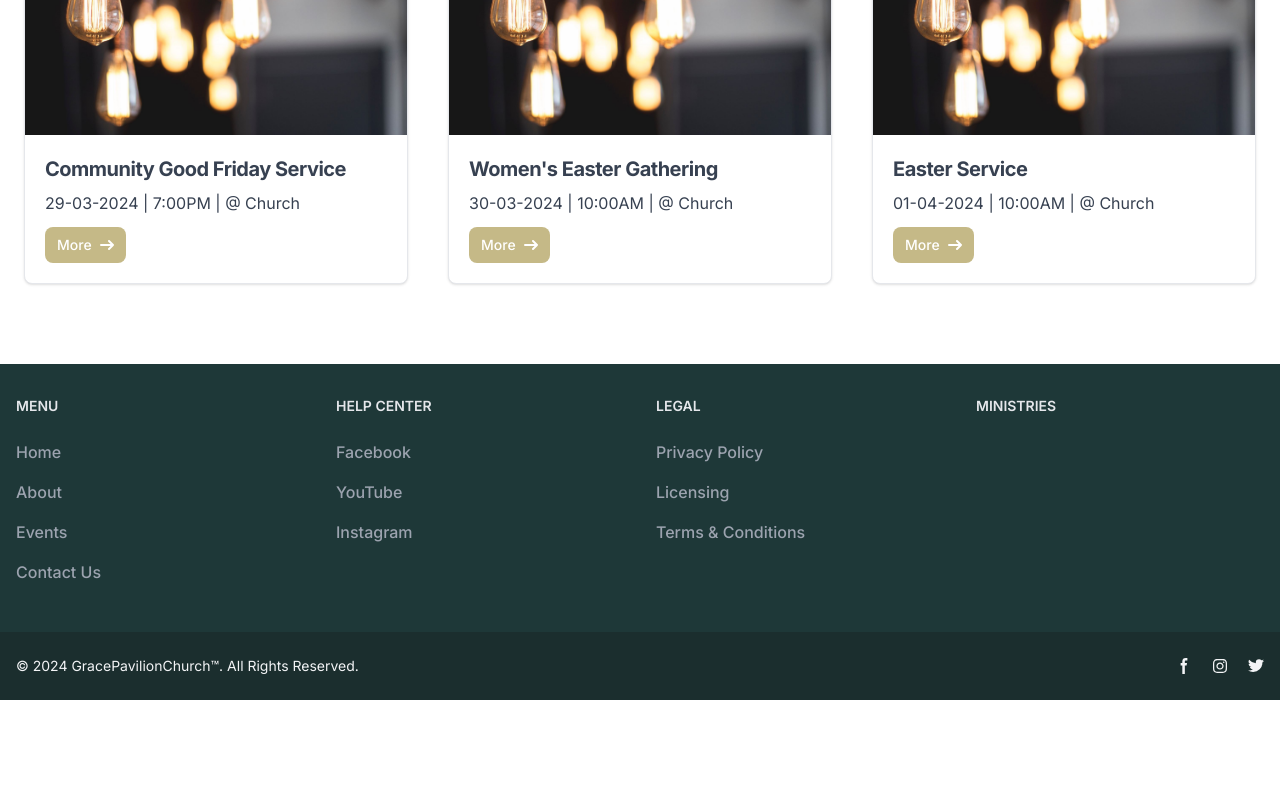
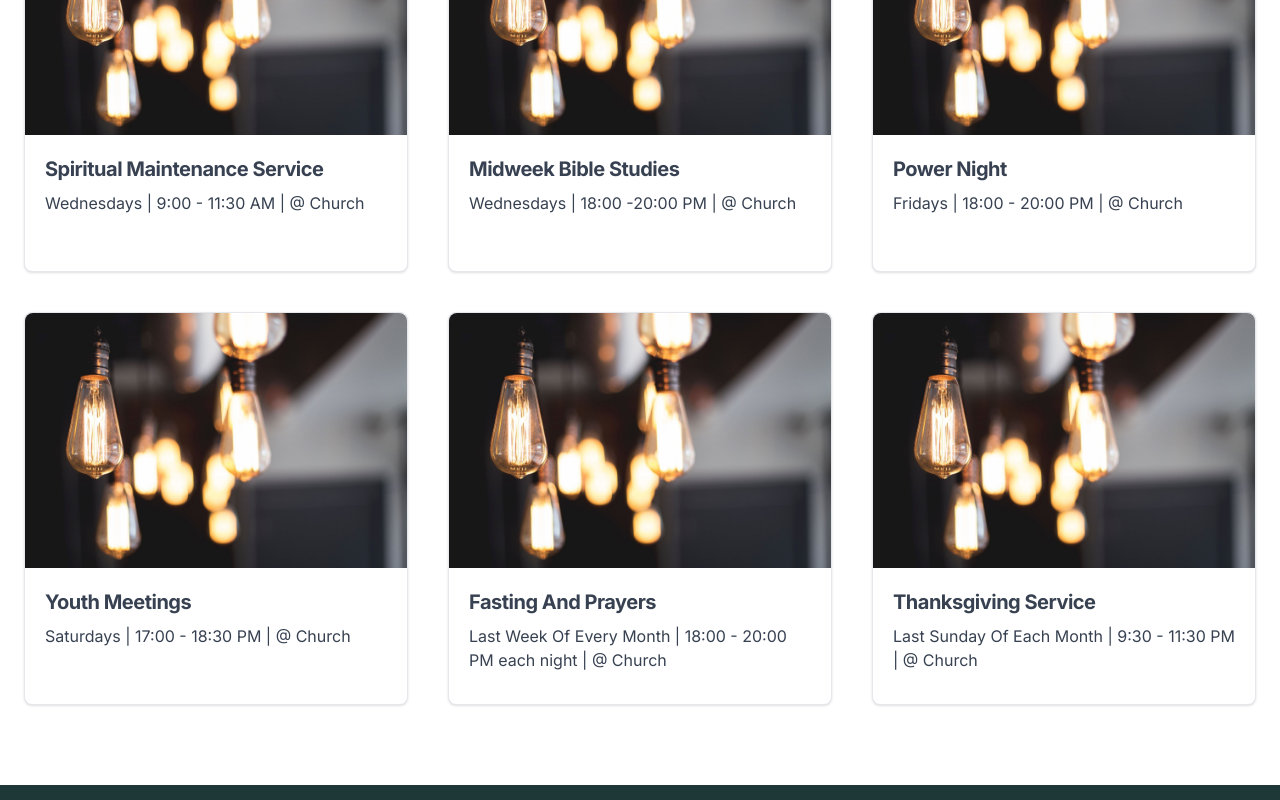
Before and after one commit to spyder1265/gpc, a Next.js app: page /events in a window 1280 px wide. Shown: the part 860-1660 px from the top of the page. Before the commit the page ends 1560 px from the top, so only its background shows below. Built offline with nearby package versions, Linux system fonts and the light colour scheme.

Commit message:
chore: Update import paths for Navbar and Footer components in about and other pages

```diff
--- a/app/about/im-new/page.js
+++ b/app/about/im-new/page.js
@@ -28,13 +28,11 @@ export default function About() {
       </section>
 
       <section className='flex flex-col w-full items-center justify-center'>
-        <div className='flex h-14 w-full bg-yellowShade/80 justify-center overflow-hidden relative'>
+        <div className='flex h-14 w-full bg-yellowShade/80 justify-center items-center overflow-hidden relative'>
           <div className='flex text-white font-semibold'>
             <div className='hover:bg-yellowShade py-4 px-2 active:bg-yellowActive'>
               <a href='/about'>About Us</a>
             </div>
-            <div className='hover:bg-yellowShade py-4 px-2 active:bg-yellowActive'>
-              <a href='/about/our-team'>Our Team</a>
             <div className='hover:bg-yellowShade py-4 px-2 active:bg-yellowActive'>
               <a href='/about/our-team'>Our Team</a>
             </div>
@@ -46,8 +44,8 @@ export default function About() {
             </div>
           </div>
         </div>
-        </div>
       </section>
+
       <section className='text-neutral-500 dark:text-neutral-400'>
         <div className='py-8 px-4 mx-auto max-w-screen-xl sm:py-16 lg:px-6'>
           <h2 className='mb-8 text-4xl tracking-tight font-extrabold text-yellowShade'>
--- a/app/about/page.js
+++ b/app/about/page.js
@@ -59,7 +59,7 @@ export default function About() {
               Welcome to Grace Pavilion Chapel!
             </p>
           </div>
-          <div className='flex flex-col text-left mx-80 gap-5'>
+          <div className='flex flex-col text-left mx-10 md:mx-80 gap-5'>
             <h1 className='flex justify-center text-center space-y-1 text-yellowShade md:text-[20px] font-bold'>
               Who We Are
             </h1>
--- a/app/events/page.js
+++ b/app/events/page.js
@@ -21,9 +21,7 @@ export default function Events() {
           </div>
           <div className='md:py-24 py-12 px-6 md:px-16 w-full'>
             <div className='flex flex-col gap-y-1 items-start justify-center text-left h-full'>
-              <h1 className='text-3xl md:text-5xl font-bold text-yellowShade'>
-                Events
-              </h1>
+              <h1 className='text-3xl md:text-5xl font-bold'>Events</h1>
             </div>
           </div>
         </div>
@@ -32,16 +30,16 @@ export default function Events() {
       <section className='flex flex-col w-full items-center justify-center'>
         <div className='flex flex-col h-full basis-4/6'>
           <div className='flex flex-col py-4 justify-center text-center md:pt-24 space-y-1 text-gray-700'>
-            <h2 className='flex justify-center font-bold text-4xl text-yellowShade leading-[46.8px] mb-4 tracking-normal'>
+            <h2 className='flex justify-center font-bold text-4xl leading-[46.8px] mb-4 text-yellowShade tracking-normal'>
               Events
             </h2>
-            <p className='flex justify-center text-xl font-semibold text-yellowShade/75'>
-              Mark your calendars for these great events
+            <p className='flex justify-center text-xl font-semibold'>
+              Mark your calendars for these great events coming up
             </p>
           </div>
-          <div className='flex flex-row gap-10 mt-8'>
+          <div className='grid grid-cols-2 md:grid-cols-3 gap-10 mt-8'>
             <div className='flex flex-col text-left'>
-              <div className='max-w-sm bg-white dark:bg-neutral-600 border border-gray-200 dark:border-neutral-500 rounded-lg shadow'>
+              <div className='max-w-sm bg-white border border-gray-200 rounded-lg shadow'>
                 <a href='#'>
                   <img
                     className='rounded-t-lg'
@@ -51,40 +49,19 @@ export default function Events() {
                 </a>
                 <div className='p-5'>
                   <a href='#'>
-                    <h5 className='mb-2 text-xl font-bold tracking-tight text-gray-700'>
-                      Community Good Friday Service
+                    <h5 className='mb-2 text-xl min-h-[84px] md:min-h-0 flex items-center font-bold tracking-tight text-gray-700'>
+                      Spiritual Maintenance Service
                     </h5>
                   </a>
-                  <p className='mb-3 font-normal text-gray-700'>
-                    29-03-2024 | 7:00PM | @ Church
+                  <p className='mb-3 font-normal text-gray-700 md:min-h-[48px]'>
+                    Wednesdays | 9:00 - 11:30 AM | @ Church
                   </p>
-                  <a
-                    href='#'
-                    className='inline-flex items-center px-3 py-2 text-sm font-medium text-center text-white bg-yellowShade rounded-lg hover:bg-greenActive focus:ring-4 focus:outline-none'
-                  >
-                    More
-                    <svg
-                      className='rtl:rotate-180 w-3.5 h-3.5 ms-2'
-                      aria-hidden='true'
-                      xmlns='http://www.w3.org/2000/svg'
-                      fill='none'
-                      viewBox='0 0 14 10'
-                    >
-                      <path
-                        stroke='currentColor'
-                        strokeLinecap='round'
-                        strokeLinejoin='round'
-                        strokeWidth='2'
-                        d='M1 5h12m0 0L9 1m4 4L9 9'
-                      />
-                    </svg>
-                  </a>
                 </div>
               </div>
             </div>
 
             <div className='flex flex-col text-left'>
-              <div className='max-w-sm bg-white dark:bg-neutral-600 border border-gray-200 dark:border-neutral-500 rounded-lg shadow'>
+              <div className='max-w-sm bg-white border border-gray-200 rounded-lg shadow'>
                 <a href='#'>
                   <img
                     className='rounded-t-lg'
@@ -92,42 +69,21 @@ export default function Events() {
                     alt=''
                   />
                 </a>
-                <div className='p-5'>
+                <div className='p-5 min-h-[216px] md:min-h-0'>
                   <a href='#'>
-                    <h5 className='mb-2 text-xl font-bold tracking-tight text-gray-700'>
-                      Women's Easter Gathering
+                    <h5 className='mb-2 text-xl min-h-[84px] md:min-h-0 flex items-center font-bold tracking-tight text-gray-700'>
+                      Midweek Bible Studies
                     </h5>
                   </a>
-                  <p className='mb-3 font-normal text-gray-700'>
-                    30-03-2024 | 10:00AM | @ Church
+                  <p className='mb-3 font-normal text-gray-700 md:min-h-[48px]'>
+                    Wednesdays | 18:00 -20:00 PM | @ Church
                   </p>
-                  <a
-                    href='#'
-                    className='inline-flex items-center px-3 py-2 text-sm font-medium text-center text-white bg-yellowShade rounded-lg hover:bg-greenActive focus:ring-4 focus:outline-none'
-                  >
-                    More
-                    <svg
-                      className='rtl:rotate-180 w-3.5 h-3.5 ms-2'
-                      aria-hidden='true'
-                      xmlns='http://www.w3.org/2000/svg'
-                      fill='none'
-                      viewBox='0 0 14 10'
-                    >
-                      <path
-                        stroke='currentColor'
-                        strokeLinecap='round'
-                        strokeLinejoin='round'
-                        strokeWidth='2'
-                        d='M1 5h12m0 0L9 1m4 4L9 9'
-                      />
-                    </svg>
-                  </a>
                 </div>
               </div>
             </div>
 
             <div className='flex flex-col text-left'>
-              <div className='max-w-sm bg-white dark:bg-neutral-600 border border-gray-200 dark:border-neutral-500 rounded-lg shadow'>
+              <div className='max-w-sm bg-white border border-gray-200 rounded-lg shadow'>
                 <a href='#'>
                   <img
                     className='rounded-t-lg'
@@ -135,36 +91,81 @@ export default function Events() {
                     alt=''
                   />
                 </a>
-                <div className='p-5'>
+                <div className='p-5 min-h-[216px] md:min-h-0'>
                   <a href='#'>
-                    <h5 className='mb-2 text-xl font-bold tracking-tight text-gray-700'>
-                      Easter Service
+                    <h5 className='mb-2 text-xl min-h-[84px] md:min-h-0 flex items-center font-bold tracking-tight text-gray-700'>
+                      Power Night
                     </h5>
                   </a>
-                  <p className='mb-3 font-normal text-gray-700'>
-                    01-04-2024 | 10:00AM | @ Church
+                  <p className='mb-3 font-normal text-gray-700 md:min-h-[48px]'>
+                    Fridays | 18:00 - 20:00 PM | @ Church
                   </p>
-                  <a
-                    href='#'
-                    className='inline-flex items-center px-3 py-2 text-sm font-medium text-center text-white bg-yellowShade rounded-lg hover:bg-greenActive focus:ring-4 focus:outline-none'
-                  >
-                    More
-                    <svg
-                      className='rtl:rotate-180 w-3.5 h-3.5 ms-2'
-                      aria-hidden='true'
-                      xmlns='http://www.w3.org/2000/svg'
-                      fill='none'
-                      viewBox='0 0 14 10'
-                    >
-                      <path
-                        stroke='currentColor'
-                        strokeLinecap='round'
-                        strokeLinejoin='round'
-                        strokeWidth='2'
-                        d='M1 5h12m0 0L9 1m4 4L9 9'
-                      />
-                    </svg>
+                </div>
+              </div>
+            </div>
+            <div className='flex flex-col text-left'>
+              <div className='max-w-sm bg-white border border-gray-200 rounded-lg shadow'>
+                <a href='#'>
+                  <img
+                    className='rounded-t-lg'
+                    src='/img/Background.jpg'
+                    alt=''
+                  />
+                </a>
+                <div className='p-5 min-h-[216px] md:min-h-0'>
+                  <a href='#'>
+                    <h5 className='mb-2 text-xl min-h-[84px] md:min-h-0 flex items-center font-bold tracking-tight text-gray-700'>
+                      Youth Meetings
+                    </h5>
                   </a>
+                  <p className='mb-3 font-normal text-gray-700 md:min-h-[48px]'>
+                    Saturdays | 17:00 - 18:30 PM | @ Church
+                  </p>
+                </div>
+              </div>
+            </div>
+
+            <div className='flex flex-col text-left'>
+              <div className='max-w-sm bg-white border border-gray-200 rounded-lg shadow'>
+                <a href='#'>
+                  <img
+                    className='rounded-t-lg'
+                    src='/img/Background.jpg'
+                    alt=''
+                  />
+                </a>
+                <div className='p-5 min-h-[216px] md:min-h-0'>
+                  <a href='#'>
+                    <h5 className='mb-2 text-xl min-h-[84px] md:min-h-0 flex items-center font-bold tracking-tight text-gray-700'>
+                      Fasting And Prayers
+                    </h5>
+                  </a>
+                  <p className='mb-3 font-normal text-gray-700 md:min-h-[48px]'>
+                    Last Week Of Every Month | 18:00 - 20:00 PM each night | @
+                    Church
+                  </p>
+                </div>
+              </div>
+            </div>
+
+            <div className='flex flex-col text-left'>
+              <div className='max-w-sm bg-white border border-gray-200 rounded-lg shadow'>
+                <a href='#'>
+                  <img
+                    className='rounded-t-lg'
+                    src='/img/Background.jpg'
+                    alt=''
+                  />
+                </a>
+                <div className='p-5 min-h-[216px] md:min-h-0'>
+                  <a href='#'>
+                    <h5 className='mb-2 text-xl min-h-[84px] md:min-h-0 flex items-center font-bold tracking-tight text-gray-700'>
+                      Thanksgiving Service
+                    </h5>
+                  </a>
+                  <p className='mb-3 font-normal text-gray-700 md:min-h-[48px]'>
+                    Last Sunday Of Each Month | 9:30 - 11:30 PM | @ Church
+                  </p>
                 </div>
               </div>
             </div>
--- a/app/giving/page.js
+++ b/app/giving/page.js
@@ -33,6 +33,7 @@ export default function Giving() {
         md:text-5xl
         font-bold
         container
+        ml-6
         md:ml-16
         md:my-4
         '
--- a/components/Footer.jsx
+++ b/components/Footer.jsx
@@ -78,9 +78,9 @@ const Footer = () => {
             </ul>
           </div>
           <div>
-            <h2 className='mb-6 text-sm font-semibold text-gray-200 uppercase dark:text-white'>
+            {/* <h2 className='mb-6 text-sm font-semibold text-gray-200 uppercase dark:text-white'>
               Ministries
-            </h2>
+            </h2> */}
           </div>
         </div>
         <div className='px-4 py-6 bg-greenActive dark:bg-gray-700 md:flex md:items-center md:justify-between'>
--- a/components/Navbar.jsx
+++ b/components/Navbar.jsx
@@ -51,7 +51,7 @@ export default function Navbar() {
                         className={classNames(
                           item.current
                             ? "text-white"
-                            : "text-neutral-300 hover:opacity-75",
+                            : "text-neutral-400 hover:opacity-75",
                           "rounded-md px-3 py-2 text-sm font-medium"
                         )}
                         aria-current={item.current ? "page" : undefined}
```
Also changed, not shown: app/about/our-beliefs/page.js (+10 -18 lines), 1 other file (tests, documents, lock files or other folders). Lines whose indentation alone changed are shown as unchanged.
